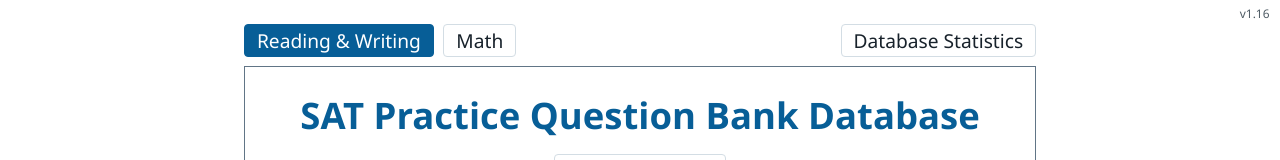
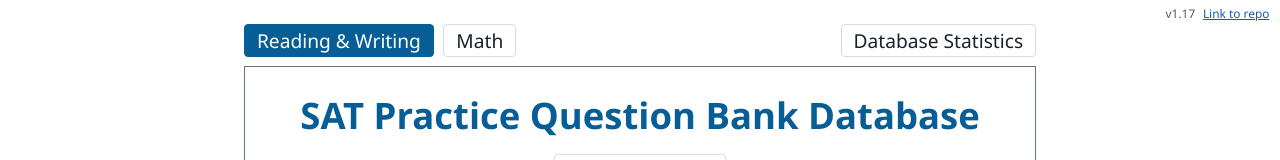
Before and after one commit to TutoringClubGA/sat-question-bank, a plain HTML site: page web/index.html in a window 1280 px wide. Shown: the top 160 px of the page. Drawn offline with Linux system fonts and the light colour scheme; no server answers.

Commit message:
Link to the repository beside the app version

```diff
--- a/web/index.html
+++ b/web/index.html
@@ -9,7 +9,7 @@
 <script src="./app.js" defer></script>
 </head>
 <body>
-<small class="app-version">v1.16</small>
+<small class="app-version">v1.17 <a href="https://github.com/johnhippisley/sat-question-bank">Link to repo</a></small>
 <main id="browser">
   <nav class="section-switcher" aria-label="SAT question bank">
     <button type="button" aria-controls="reading-writing" aria-pressed="true">Reading &amp; Writing</button>
--- a/web/style.css
+++ b/web/style.css
@@ -16,7 +16,8 @@
 * { box-sizing: border-box; }
 [hidden] { display: none !important; }
 body { margin: 0; }
-.app-version { position: fixed; inset: .4rem .55rem auto auto; color: var(--muted); font-size: .62rem; line-height: 1; pointer-events: none; }
+.app-version { position: fixed; inset: .4rem .55rem auto auto; display: flex; align-items: baseline; gap: .4rem; color: var(--muted); font-size: .62rem; line-height: 1; pointer-events: none; }
+.app-version a { pointer-events: auto; }
 main { width: calc(100% - 2rem); margin: 0 auto; padding: 2rem 0 5rem; }
 #browser { max-width: var(--directory-width); margin-block: 1.25rem; padding: 0; }
 #browser:has(.worksheet-bar:not([hidden])) { margin-bottom: 5rem; }
```
